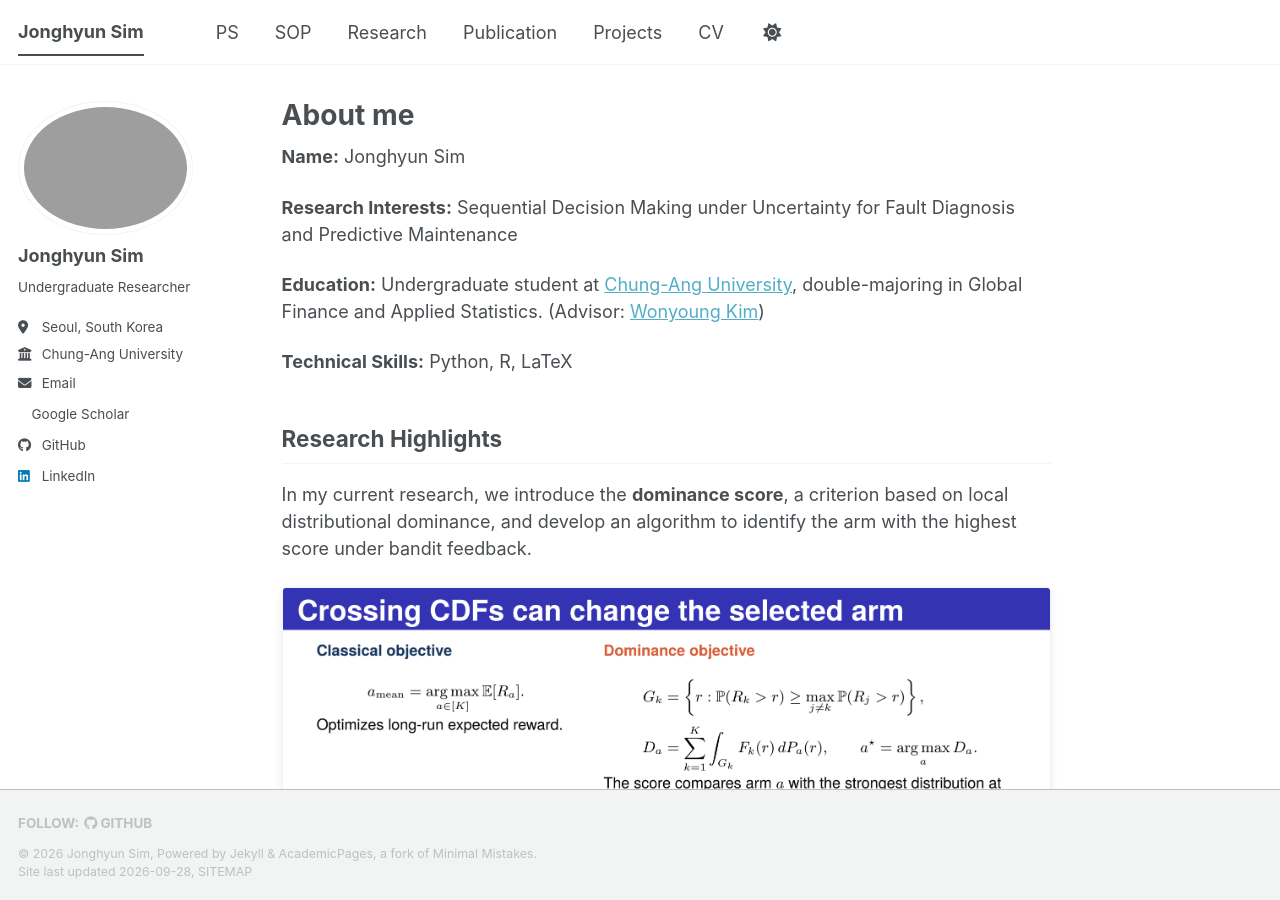
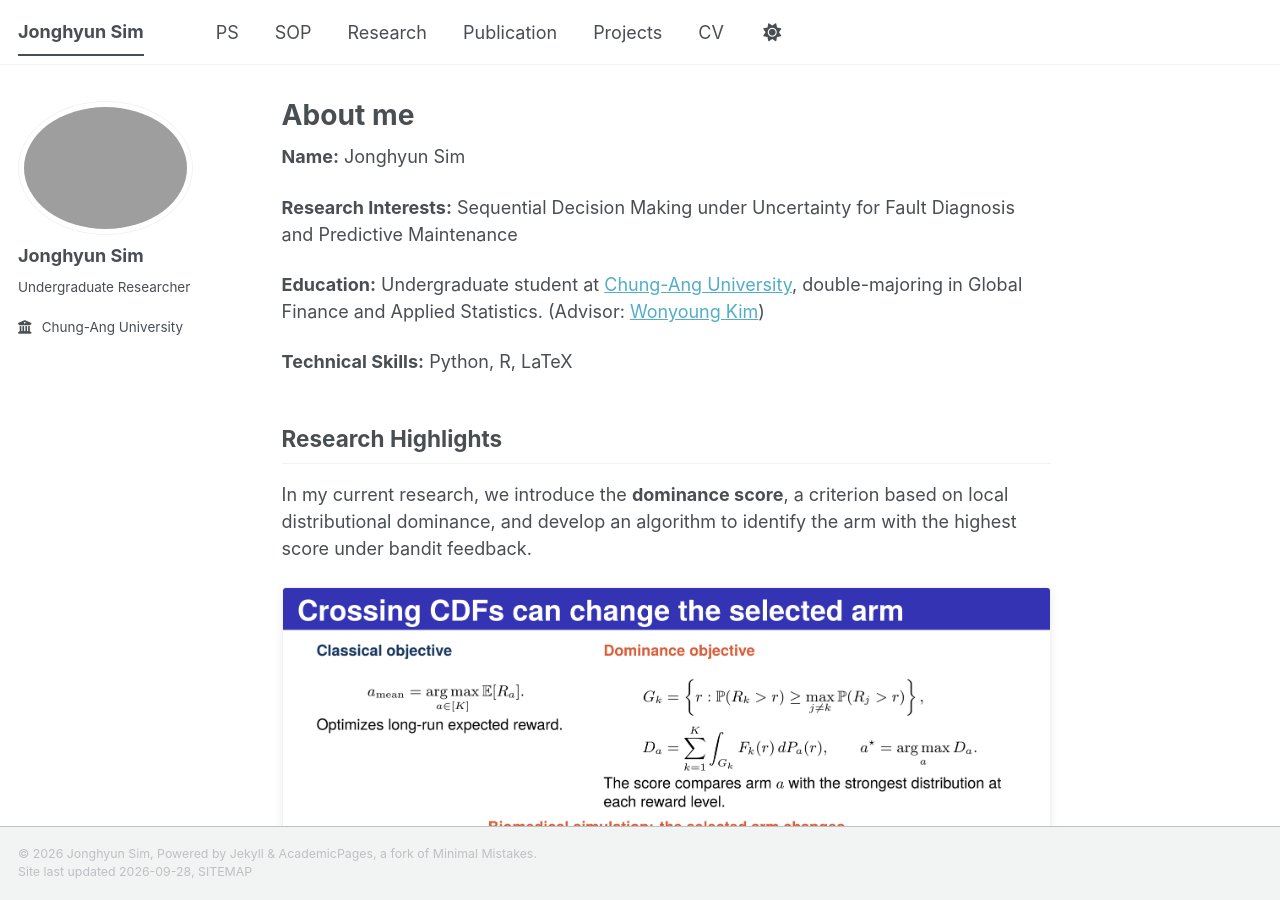
Before and after one commit to simjonghyun/simjonghyun.github.io, a Jekyll site: the page built from _pages/about.md, in a window 1280 px wide and 900 px high. Built offline with Jekyll 4.4.1, drawn with Linux system fonts in a browser that asks for light colours; a style sheet for code colours, icons or effects is not loaded.

Commit message:
Hide sensitive information in _config.yml
Comment out personal information in the config file.

```diff
--- a/_config.yml
+++ b/_config.yml
@@ -27,15 +27,15 @@ author:
   name             : "Jonghyun Sim"
   pronouns         : # example: "she/her"
   bio              : "Undergraduate Researcher"
-  location         : "Seoul, South Korea"
+  location         : #"Seoul, South Korea"
   employer         : "Chung-Ang University"
   uri              : # URL
-  email            : "simjonghyun@cau.ac.kr"
+  email            : #"simjonghyun@cau.ac.kr"
 
   # Academic websites
   academia         : # URL
   arxiv            : # URL - Update with the correct link to your profile
-  googlescholar    : "https://scholar.google.co.kr/citations?hl=ko&user=PPJ7ZewAAAAJ"
+  googlescholar    : #"https://scholar.google.co.kr/citations?hl=ko&user=PPJ7ZewAAAAJ"
   inspire-hep      : # URL
   impactstory      : # URL
   orcid            : #
@@ -51,7 +51,7 @@ author:
   bitbucket        : # Username - Update with your username on the site
   codepen          : # Username
   dribbble         : # Username
-  github           : "simjonghyun"
+  github           : #"simjonghyun"
   kaggle           : # Username
   stackoverflow    : # User number or user number and name (i.e., use "1" or "1/jeff-atwood")
 
@@ -66,7 +66,7 @@ author:
   keybase          : # Username
   instagram        : # Username
   lastfm           : # Username
-  linkedin         : "jonghyun-sim"
+  linkedin         : #"jonghyun-sim"
   mastodon         : # URL
   medium           : # URL
   pinterest        : # Username
```
